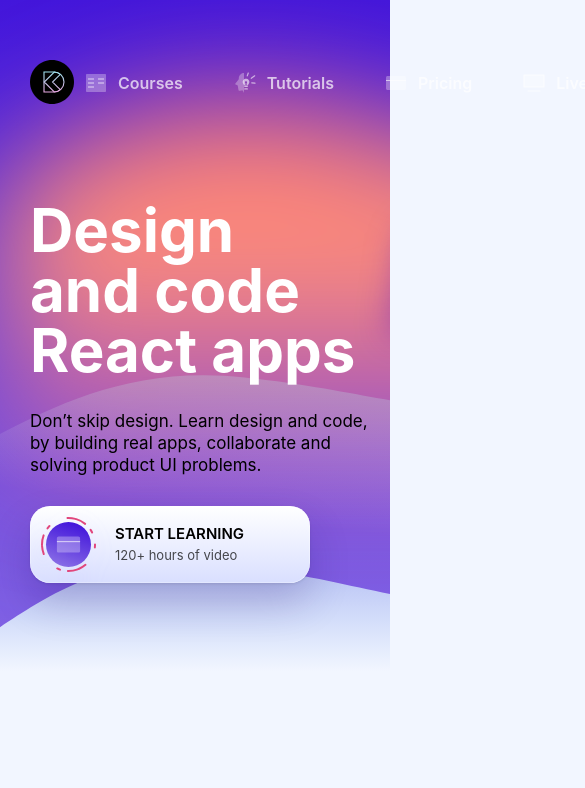
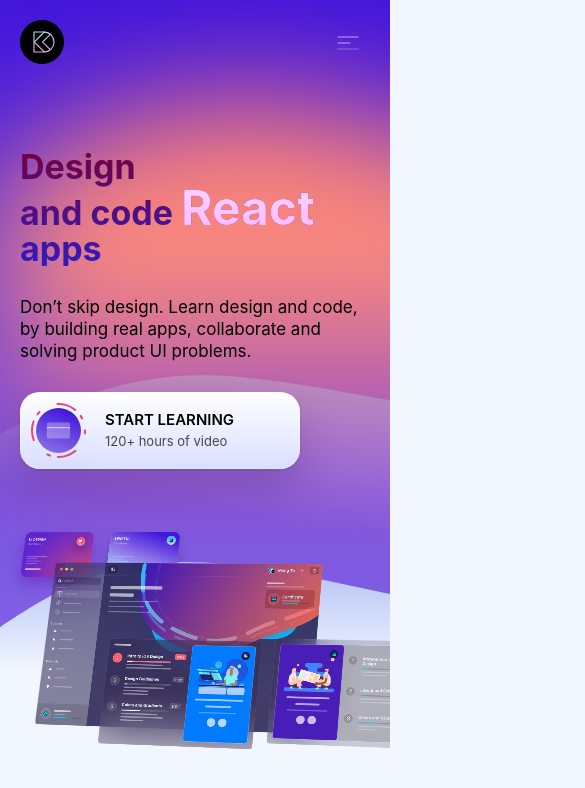
Before and after one commit to dung-phan/built-with-gatsby, a Gatsby site: page / in a window 390 px wide. Shown: the top 788 px of the page, 585 px wide, since content can reach past the window. Built offline with nearby package versions, Linux system fonts and the light colour scheme; Gatsby itself is replaced by a stand-in of ours.

Commit message:
styling: adding media queries

```diff
--- a/src/components/animations/MockUpAnimations.js
+++ b/src/components/animations/MockUpAnimations.js
@@ -17,6 +17,13 @@ const Wrapper = styled.div`
   position: relative;
   perspective: 5000;
 
+  @media (max-width: 768px) {
+    transform: scale(0.6);
+    transform-origin: top left;
+  }
+  @media (max-width: 450px) {
+    transform: scale(0.4);
+  }
   div {
     transform: rotateY(-20deg) rotateX(20deg);
     transform-origin: bottom left;
--- a/src/components/backgrounds/WaveBackground.js
+++ b/src/components/backgrounds/WaveBackground.js
@@ -7,7 +7,7 @@ export default function WaveBackground() {
       <Background></Background>
       <Wave src="/images/waves/hero-wave1.svg" className="wave1" />
       <Wave src="/images/waves/hero-wave2.svg" className="wave2" />
-      <Wave src="/images/waves/hero-wave3.svg" className="wave3" />
+      <BottomWave src="/images/waves/hero-wave3.svg" className="wave3" />
     </Wrapper>
   )
 }
@@ -17,6 +17,10 @@ const Wrapper = styled.div`
 const Wave = styled.img`
   position: absolute;
   z-index: -1;
+
+  @media (min-width: 1440px) {
+    width: 100%;
+  }
   &.wave1 {
     top: 100px;
     filter: blur(60px);
@@ -28,6 +32,11 @@ const Wave = styled.img`
     top: 550px;
   }
 `
+const BottomWave = styled(Wave)`
+  @media (prefers-color-scheme: dark) {
+    content: url("/images/waves/hero-wave3-dark.svg");
+  }
+`
 const Background = styled.div`
   background: linear-gradient(180deg, #4316db 0%, #9076e7 100%);
   position: absolute;
--- a/src/components/layout/header/Header.js
+++ b/src/components/layout/header/Header.js
@@ -29,6 +29,11 @@ export default function Header() {
             <MenuButton item={item} key={index} />
           )
         )}
+        <HamburgerWrapper>
+          <MenuButton
+            item={{ title: "", icon: "/images/icons/hamburger.svg", link: "" }}
+          />
+        </HamburgerWrapper>
       </MenuWrapper>
       <MenuTooltip isOpen={isOpen} />
     </Wrapper>
@@ -43,9 +48,28 @@ const Wrapper = styled.div`
   justify-content: space-between;
   padding: 0 30px;
   align-items: center;
+  @media (max-width: 768px) {
+    top: 30px;
+  }
+  @media (max-width: 450px) {
+    top: 20px;
+    padding: 0 20px;
+  }
 `
 const MenuWrapper = styled.div`
   display: grid;
   gap: 30px;
   grid-template-columns: repeat(${props => props.count}, auto);
+  @media (max-width: 768px) {
+    > a {
+      display: none;
+    }
+    grid-template-columns: auto;
+  }
 `
+const HamburgerWrapper = styled.div`
+  display: none;
+  @media (max-width: 768px) {
+    display: block;
+  }
+`
--- a/src/components/sections/HeroSection.js
+++ b/src/components/sections/HeroSection.js
@@ -12,7 +12,7 @@ function HeroSection() {
       <ContentWrapper>
         <TextWrapper>
           <Title>
-            Design <br /> and code React apps
+            Design <br /> and code <span>React</span> apps
           </Title>
           <Description>
             Don’t skip design. Learn design and code, by building real apps,
@@ -45,6 +45,12 @@ const ContentWrapper = styled.div`
   padding: 200px 30px;
   display: grid;
   grid-template-columns: 360px auto;
+
+  @media (max-width: 450px) {
+    grid-template-columns: auto;
+    gap: 60px;
+    padding: 150px 20px 250px;
+  }
 `
 const TextWrapper = styled.div`
   max-width: 360px;
@@ -70,5 +76,20 @@ const TextWrapper = styled.div`
 `
 const Title = styled(H1)`
   color: ${themes.dark.text1};
+  background: linear-gradient(180deg, #730040 0%, #301cbe 100%);
+  background-clip: text;
+  -webkit-background-clip: text;
+  color: transparent;
+
+  span {
+    background: linear-gradient(180deg, #ffd7ff 0%, #ffb6ff 100%);
+    background-clip: text;
+    -webkit-background-clip: text;
+    color: transparent;
+
+    @media (max-width: 450px) {
+      font-size: 48px;
+    }
+  }
 `
 const Description = styled(MediumText)``
--- a/src/components/styles/TextStyles.js
+++ b/src/components/styles/TextStyles.js
@@ -3,14 +3,23 @@ import styled from "styled-components"
 export const H1 = styled.h1`
   font-size: 60px;
   font-weight: bold;
+  @media (max-width: 450px) {
+    font-size: 34px;
+  }
 `
 export const H2 = styled.h2`
   font-size: 40px;
   font-weight: bold;
+  @media (max-width: 450px) {
+    font-size: 28px;
+  }
 `
 export const H3 = styled.h3`
   font-size: 30px;
   font-weight: bold;
+  @media (max-width: 450px) {
+    font-size: 24px;
+  }
 `
 export const BodyIntro = styled.p`
   font-size: 24px;
```
Also changed, not shown: static/images/waves/hero-wave3-dark.svg (added).
